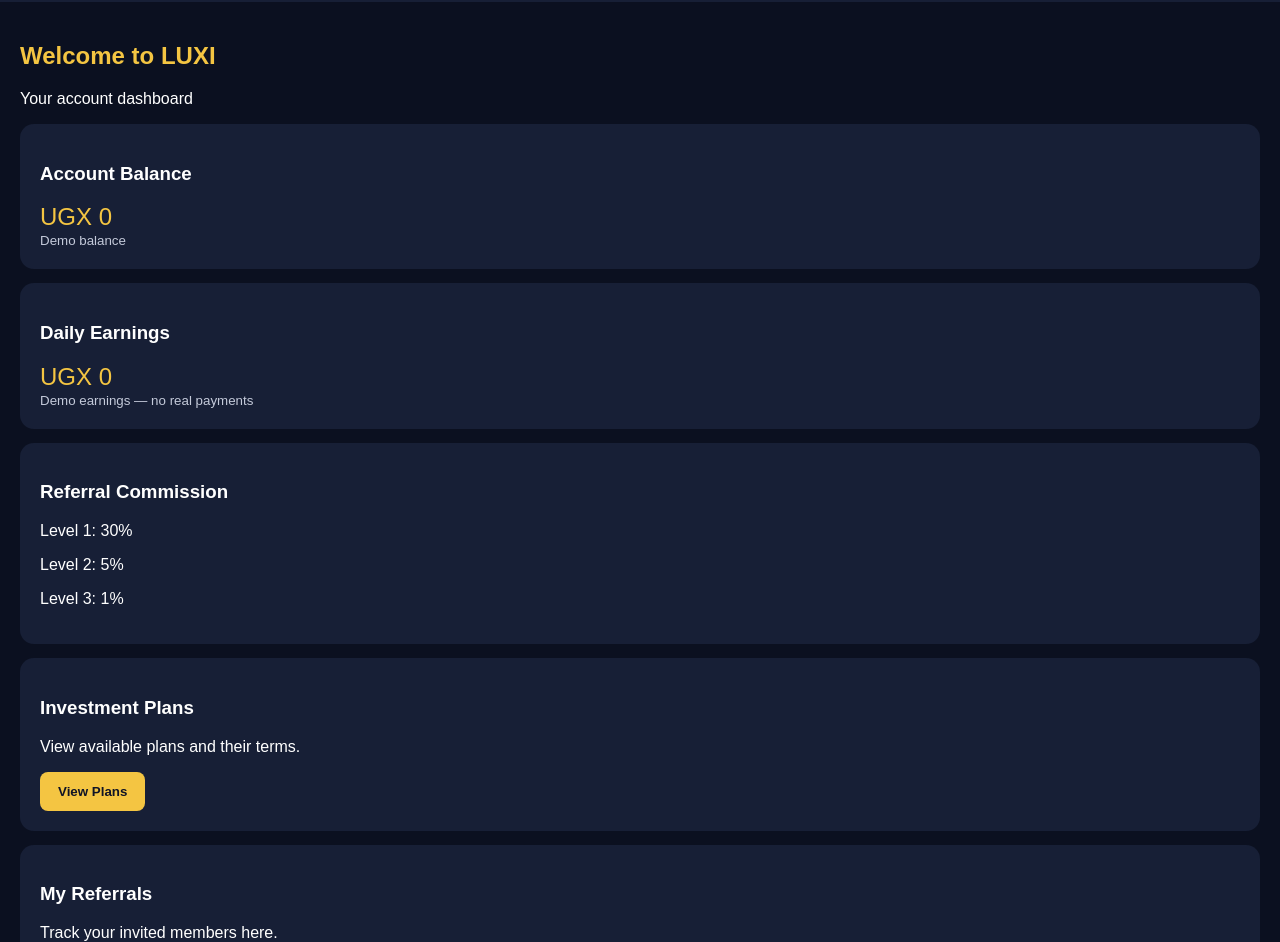
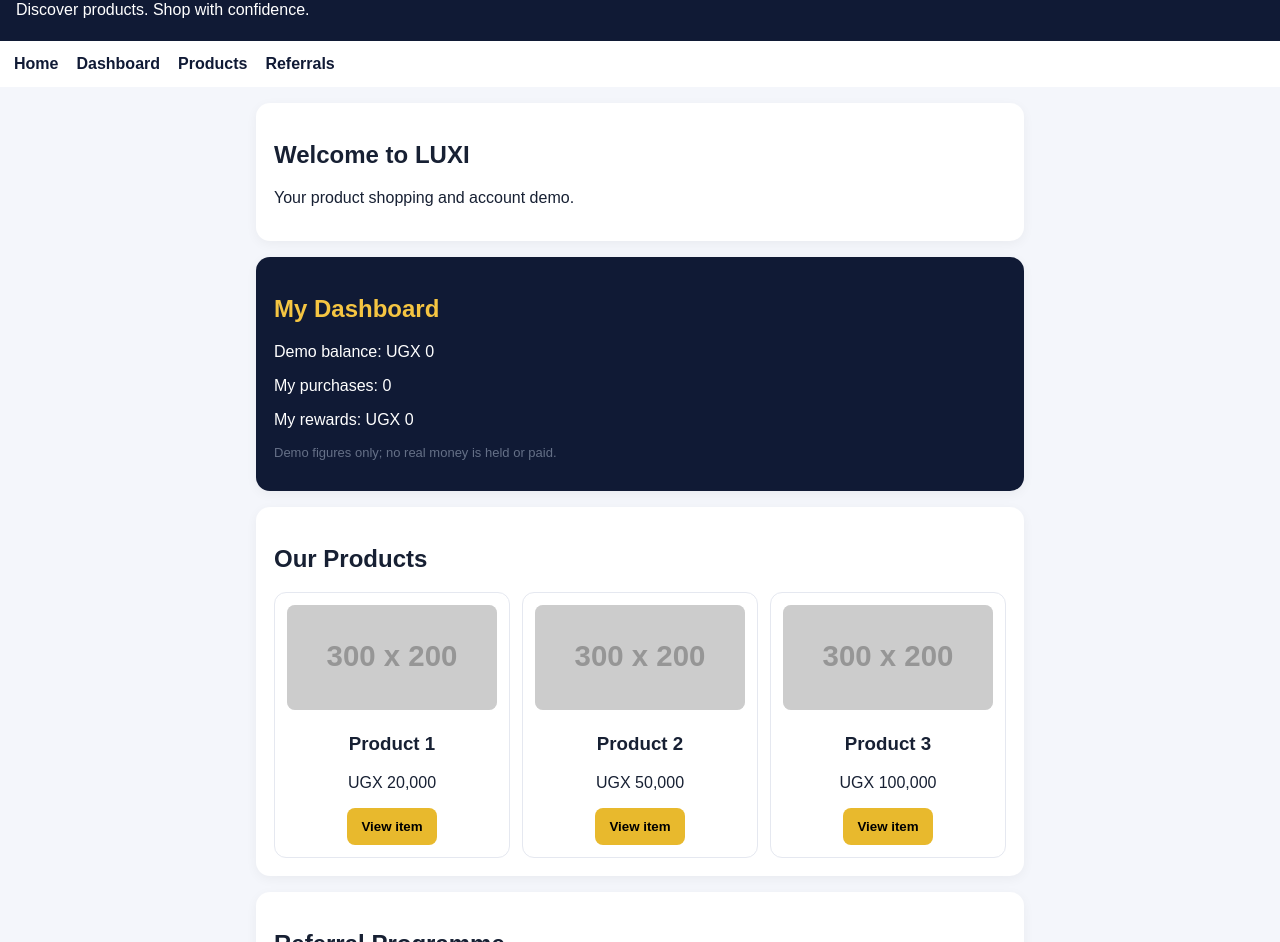
Before and after one commit to ml7193822-hash/luxi, a plain HTML site: page index.html in a window 1280 px wide. Shown: the part 74-1016 px from the top of the page. Drawn offline with Linux system fonts and the light colour scheme; placeholder pictures from the web are drawn by us.

Commit message:
Update index.html

```diff
--- a/index.html
+++ b/index.html
@@ -1,110 +1,142 @@
+
+
 <!DOCTYPE html>
 <html lang="en">
 <head>
   <meta charset="UTF-8">
   <meta name="viewport" content="width=device-width, initial-scale=1.0">
-<title>LUXI Dashboard</title>
+  <title>LUXI | Shop & Dashboard</title>
   <style>
-body{margin:0;font-family:Arial;background:#0b1020;color:white}
-header{background:#171f36;padding:22px;color:#f4c542;font-size:28px;font-weight:bold}
-main{padding:20px}
-h2{color:#f4c542}
-.card{background:#171f36;padding:20px;border-radius:14px;margin:14px 0}
-.amount{font-size:24px;color:#f4c542;margin-top:10px}
-button{background:#f4c542;color:#101426;border:0;padding:12px 18px;border-radius:8px;font-weight:bold}
-small{color:#c4cada}
+    * { box-sizing: border-box; }
+    body {
+      margin: 0;
+      font-family: Arial, sans-serif;
+      background: #f4f6fb;
+      color: #172033;
+    }
+    header {
+      background: #101a35;
+      color: white;
+      padding: 22px 16px;
+    }
+    header h1 { margin: 0; color: #f5c542; }
+    header p { margin-bottom: 0; }
+    nav {
+      display: flex;
+      gap: 18px;
+      padding: 14px;
+      background: white;
+      overflow-x: auto;
+    }
+    nav a {
+      color: #101a35;
+      text-decoration: none;
+      font-weight: bold;
+      white-space: nowrap;
+    }
+    main { padding: 16px; max-width: 800px; margin: auto; }
+    .card {
+      background: white;
+      padding: 18px;
+      border-radius: 14px;
+      margin-bottom: 16px;
+      box-shadow: 0 3px 12px #0000000c;
+    }
+    .balance {
+      background: #101a35;
+      color: white;
+    }
+    .balance h2 { color: #f5c542; }
+    .products {
+      display: grid;
+      grid-template-columns: repeat(auto-fit, minmax(135px, 1fr));
+      gap: 12px;
+    }
+    .product {
+      border: 1px solid #e5e8f0;
+      border-radius: 12px;
+      padding: 12px;
+      text-align: center;
+    }
+    .product img {
+      width: 100%;
+      height: 105px;
+      object-fit: cover;
+      border-radius: 8px;
+      background: #eee;
+    }
+    button {
+      background: #e8b92d;
+      border: 0;
+      border-radius: 8px;
+      padding: 11px 14px;
+      font-weight: bold;
+      cursor: pointer;
+    }
+    .note { color: #657087; font-size: 13px; }
+    footer { text-align: center; padding: 22px; color: #657087; }
   </style>
 </head>
 <body>
-<header>LUXI</header>
+  <header>
+    <h1>LUXI</h1>
+    <p>Discover products. Shop with confidence.</p>
+  </header>
+
+  <nav>
+    <a href="#home">Home</a>
+    <a href="#dashboard">Dashboard</a>
+    <a href="#products">Products</a>
+    <a href="#referrals">Referrals</a>
+  </nav>
+
   <main>
+    <section class="card" id="home">
       <h2>Welcome to LUXI</h2>
-<p>Your account dashboard</p>
-<div class="card">
-<h3>Account Balance</h3>
-<div class="amount">UGX 0</div>
-<small>Demo balance</small>
+      <p>Your product shopping and account demo.</p>
+    </section>
+
+    <section class="card balance" id="dashboard">
+      <h2>My Dashboard</h2>
+      <p>Demo balance: UGX 0</p>
+      <p>My purchases: 0</p>
+      <p>My rewards: UGX 0</p>
+      <p class="note">Demo figures only; no real money is held or paid.</p>
+    </section>
+
+    <section class="card" id="products">
+      <h2>Our Products</h2>
+      <div class="products">
+        <div class="product">
+          <img src="https://placehold.co/300x200/e8b92d/172033?text=Product+1" alt="Product 1">
+          <h3>Product 1</h3>
+          <p>UGX 20,000</p>
+          <button onclick="alert('Demo only: purchasing is not enabled yet.')">View item</button>
         </div>
-<div class="card">
-<h3>Daily Earnings</h3>
-<div class="amount">UGX 0</div>
-<small>Demo earnings — no real payments</small>
+        <div class="product">
+          <img src="https://placehold.co/300x200/dce7f7/172033?text=Product+2" alt="Product 2">
+          <h3>Product 2</h3>
+          <p>UGX 50,000</p>
+          <button onclick="alert('Demo only: purchasing is not enabled yet.')">View item</button>
         </div>
-<div class="card">
-<h3>Referral Commission</h3>
+        <div class="product">
+          <img src="https://placehold.co/300x200/e8e8e8/172033?text=Product+3" alt="Product 3">
+          <h3>Product 3</h3>
+          <p>UGX 100,000</p>
+          <button onclick="alert('Demo only: purchasing is not enabled yet.')">View item</button>
+        </div>
+      </div>
+    </section>
+
+    <section class="card" id="referrals">
+      <h2>Referral Programme</h2>
       <p>Level 1: 30%</p>
       <p>Level 2: 5%</p>
       <p>Level 3: 1%</p>
-</div>
-<div class="card">
-<h3>Investment Plans</h3>
-<p>View available plans and their terms.</p>
-<button onclick="alert('Investment plans coming soon')">View Plans</button>
-</div>
-<div class="card">
-<h3>My Referrals</h3>
-<p>Track your invited members here.</p>
-<button onclick="alert('Referral section coming soon')">View Referrals</button>
-</div>
-<p><small>This is a demonstration dashboard. No deposits, withdrawals, or investment returns are processed.</small></p>
+      <p class="note">Referral rates are displayed for demonstration only. No commissions are paid.</p>
+    </section>
   </main>
+
+  <footer>LUXI © 2026</footer>
 </body>
-
-
-<section id="purchase" style="background:#11192d;color:white;padding:20px;border-radius:14px;margin:20px auto;max-width:650px;font-family:Arial">
-  <h2 style="color:#f4c542">LUXI Product Purchase</h2>
-  <p>Select a product to review its price and terms.</p>
-
-  <label for="luxiProduct">Choose product</label>
-  <select id="luxiProduct" onchange="showLuxiProduct()" style="width:100%;padding:12px;margin:12px 0">
-    <option value="20000|5000|15">Product V1
-
-<img src="https://images.unsplash.com/photo-1610375461246-83df859d849d?auto=format&fit=crop&w=800&q=80" alt="LUXI Product V1" style="width:100%;height:180px;object-fit:cover;border-radius:10px;">
-- UGX 20,000</option>
-    <option value="50000|1000|30">Product 2
-
-<img src="https://images.unsplash.com/photo-1610375461246-83df859d849d?auto=format&fit=crop&w=800&q=80"
-alt="Gold investment product"
-style="width:100%;height:180px;object-fit:cover;border-radius:10px;">
-- UGX 50,000</option>
-    <option value="100000|20000|40">Product 3
-
-<img src="https://images.unsplash.com/photo-1610375461246-83df859d849d?auto=format&fit=crop&w=800&q=80"
-alt="Gold investment product"
-style="width:100%;height:180px;object-fit:cover;border-radius:10px;">
-- UGX 100,000</option>
-    <option value="300000|50000|60">Product 4
-
-<img src="https://images.unsplash.com/photo-1610375461246-83df859d849d?auto=format&fit=crop&w=800&q=80"
-alt="Gold investment product"
-style="width:100%;height:180px;object-fit:cover;border-radius:10px;">
-- UGX 300,000</option>
-  </select>
-
-  <div style="background:#171f36;padding:15px;border-radius:10px">
-    <p>Purchase price: <strong id="luxiPrice">UGX 20,000</strong></p>
-    <p>Proposed daily earnings: <strong id="luxiDaily">UGX 5,000</strong></p>
-    <p>Duration: <strong id="luxiDays">15 days</strong></p>
-  </div>
-
-  <p style="font-size:13px;color:#c4cada;line-height:1.5">
-    This is a demonstration only. Earnings are not guaranteed, and no payment or investment is processed.
-  </p>
-
-  <button type="button" onclick="alert('Demonstration only: real purchases are not enabled.')" style="width:100%;padding:14px;background:#f4c542;border:0;border-radius:8px;font-weight:bold">
-    Review Purchase
-  </button>
-</section>
-
-<script>
-function showLuxiProduct(){
-  const values = document.getElementById('luxiProduct').value.split('|');
-  document.getElementById('luxiPrice').textContent =
-    'UGX ' + Number(values[0]).toLocaleString('en-UG');
-  document.getElementById('luxiDaily').textContent =
-    'UGX ' + Number(values[1]).toLocaleString('en-UG');
-  document.getElementById('luxiDays').textContent = values[2] + ' days';
-}
-</script>
-
 </html>
```
Lines whose indentation alone changed are shown as unchanged.
